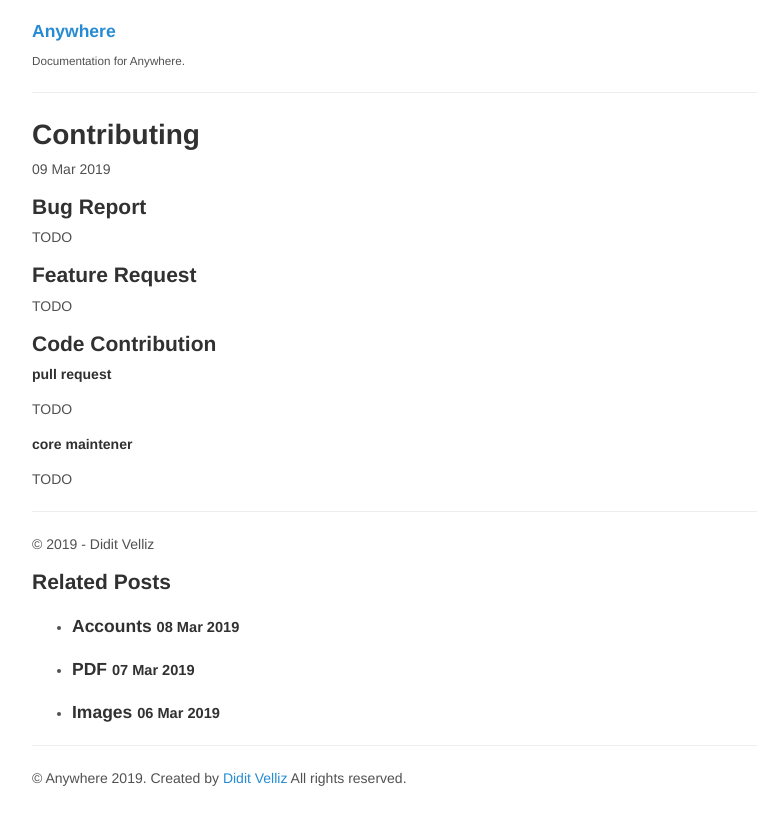
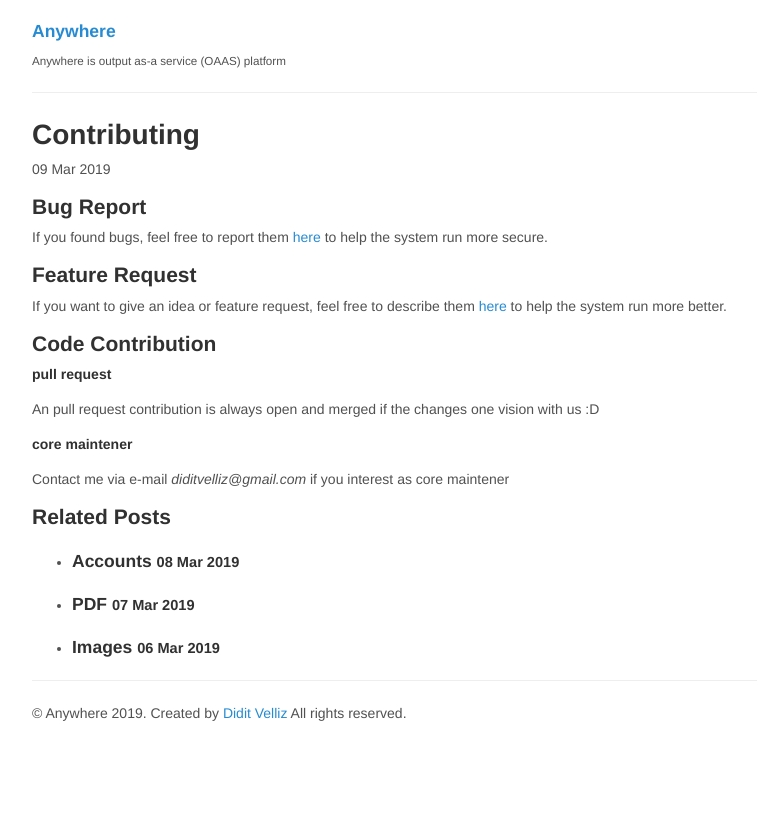
Before and after one commit to Velliz/anydocs, a Jekyll site: the page built from _posts/2019-03-09-contributing.md, in a window 1280 px wide. Shown: the top 825 px of the page, without its empty margins (69-826 px from the left). Built offline with Jekyll 4.4.1, drawn with Linux system fonts in a browser that asks for light colours.

Commit message:
write a note about contributing, accounts and qr codes

```diff
--- a/_config.yml
+++ b/_config.yml
@@ -8,7 +8,7 @@ permalink:           pretty
 
 # Setup
 title:               Anywhere
-tagline:             Documentation for Anywhere.
+tagline:             Anywhere is output as-a service (OAAS) platform
 url:                 http://velliz.github.io/anydocs
 baseurl:             /anydocs/
 
--- a/_posts/2019-03-09-contributing.md
+++ b/_posts/2019-03-09-contributing.md
@@ -5,22 +5,20 @@ title: Contributing
 
 ## Bug Report
 
-TODO
+If you found bugs, feel free to report them [here](https://github.com/Velliz/anywhere/issues)
+to help the system run more secure.
 
 ## Feature Request
 
-TODO
+If you want to give an idea or feature request, feel free to describe them [here](https://github.com/Velliz/anywhere/issues)
+to help the system run more better.
 
 ## Code Contribution
 
 **pull request**
 
-TODO
+An pull request contribution is always open and merged if the changes one vision with us :D
 
 **core maintener**
 
-TODO
-
----
-
-&copy; 2019 - Didit Velliz
+Contact me via e-mail *diditvelliz@gmail.com* if you interest as core maintener
```
Also changed, not shown: _posts/2019-03-07-qr.md (+11 -3 lines), _posts/2019-03-08-accounts.md (+12 -5 lines).
